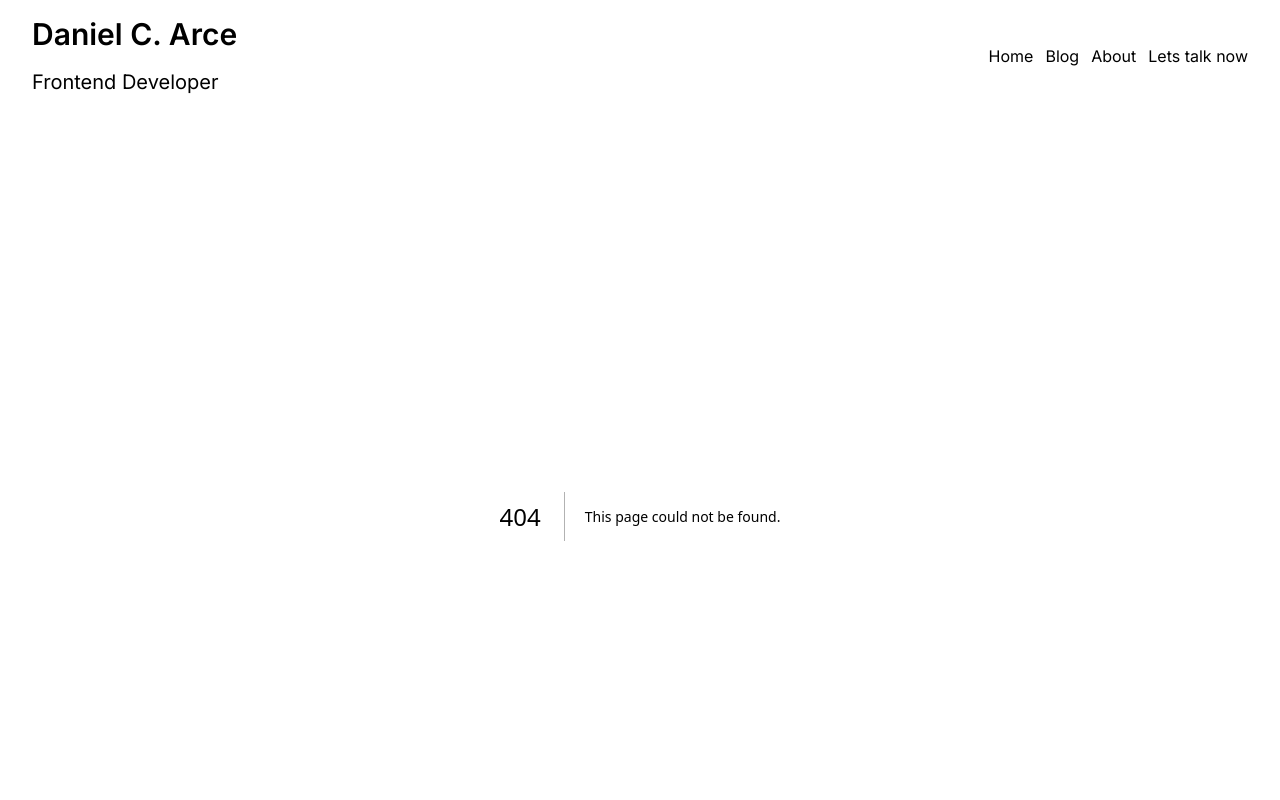
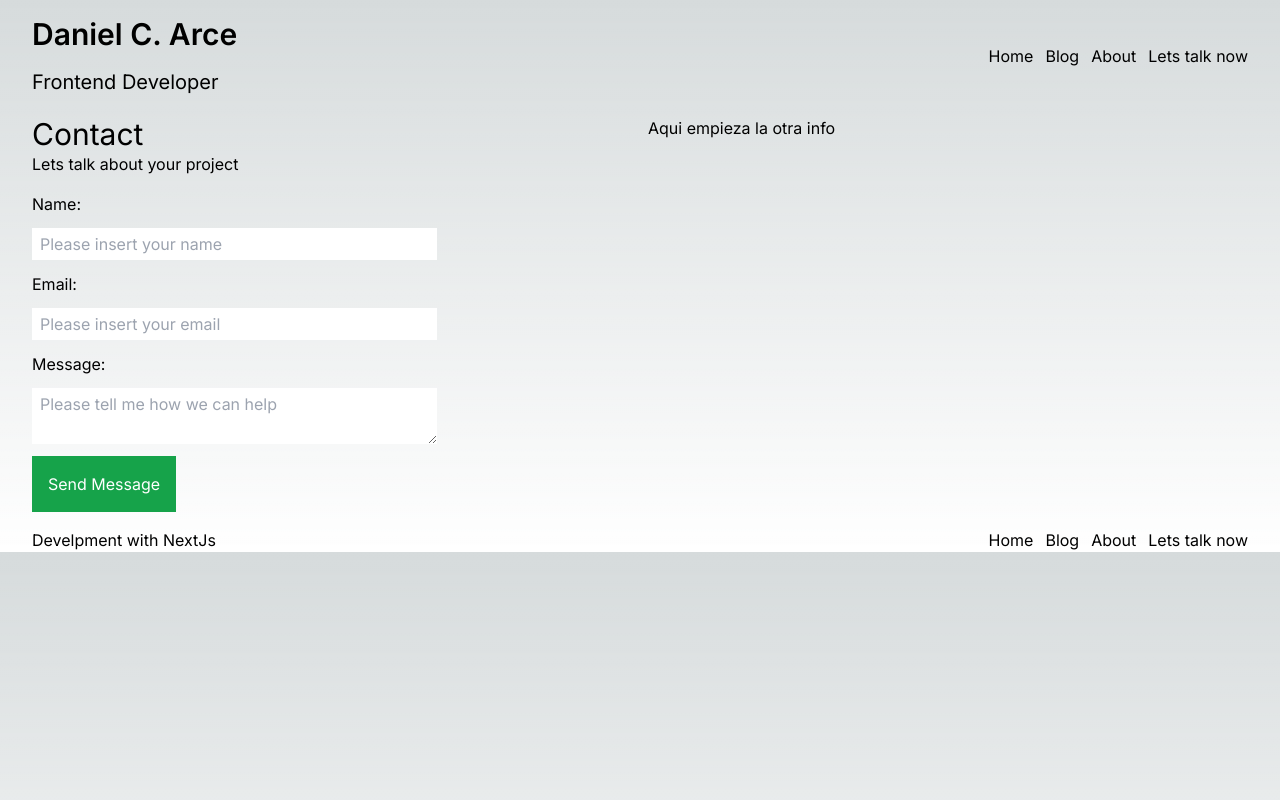
Before and after one commit to DanielCArce/Daniel-Arce-Website, a Next.js app: page /contact-me in a window 1280 px wide. Before the commit this address had no page. Shown: the top 800 px of the page. Built offline with nearby package versions, Linux system fonts and the light colour scheme.

Commit message:
extract form

```diff
--- /dev/null
+++ b/actions/formActions.tsx
@@ -0,0 +1,4 @@
+export function sendEmail(formData:FormData){
+    'use server'
+
+}
--- /dev/null
+++ b/app/contact-me/page.tsx
@@ -0,0 +1,24 @@
+import ContactForm from '@/components/ContactForm'
+import type {Metadata} from 'next'
+import React from 'react'
+export const metadata: Metadata = {
+    title:'Daniel Campos Arce - Lets Talk'
+}
+function page() {
+  return (
+    <section className='flex flex-row gap-2'>
+      <section className="flex flex-col gap-4 w-1/2">
+        <div>
+          <h2 className="xl:text-3xl text-">Contact</h2>
+          <h3>Lets talk about your project</h3>
+        </div>
+        <ContactForm/>
+      </section>
+      <section>
+        <p>Aqui empieza la otra info </p>
+        </section>
+    </section>
+  )
+}
+
+export default page
--- /dev/null
+++ b/components/ContactForm.tsx
@@ -0,0 +1,53 @@
+"use client";
+import React, { ReactElement } from "react";
+import { Form, Formik, Field } from "formik";
+interface initialVals {
+  name: string;
+  mail: string;
+}
+function ContactForm(): ReactElement {
+  const initValues: initialVals = {
+    name: "",
+    mail: "",
+  };
+  return (
+    <Formik
+      initialValues={initValues}
+      onSubmit={(values, actions) => {
+        console.log({ values, actions });
+      }}
+    >
+      <Form className="flex flex-col gap-3 w-full">
+        <div className="flex flex-col gap-3">
+          <label htmlFor="name">Name:</label>
+          <Field
+            id="name"
+            name="name"
+            placeholder="Please insert your name"
+            className="text-black w-2/3 py-1 pl-2"
+            as="input"
+          />
+        </div>
+        <div className="flex flex-col gap-3">
+          <label htmlFor="mail">Email:</label>
+          <Field
+            id="mail"
+            name="mail"
+            placeholder="Please insert your email"
+            className="text-black w-2/3 py-1 pl-2"
+            as="input"
+          />
+              </div>
+              <div className="flex flex-col gap-3">
+                  <label htmlFor="message">Message:</label>
+                  <Field id="message" name="message" placeholder="Please tell me how we can help" as="textarea" className="text-black w-2/3 py-1 pl-2"/>
+              </div>
+              <div className="flex flex-col gap-3">
+                  <button type="submit" className="bg-green-600 text-white py-4 px-2 w-36">Send Message</button>
+              </div>
+      </Form>
+    </Formik>
+  );
+}
+
+export default ContactForm;
--- a/components/Navigation.tsx
+++ b/components/Navigation.tsx
@@ -15,7 +15,7 @@ function Navigation() {
                     <Link href="/me">About</Link>
                   </li>
                   <li>
-                    <Link href="/contact">Lets talk now</Link>
+                    <Link href="/contact-me">Lets talk now</Link>
                   </li>
             </ul>
           </nav>
```
Also changed, not shown: app/contact/page.tsx (+0 -12 lines).
